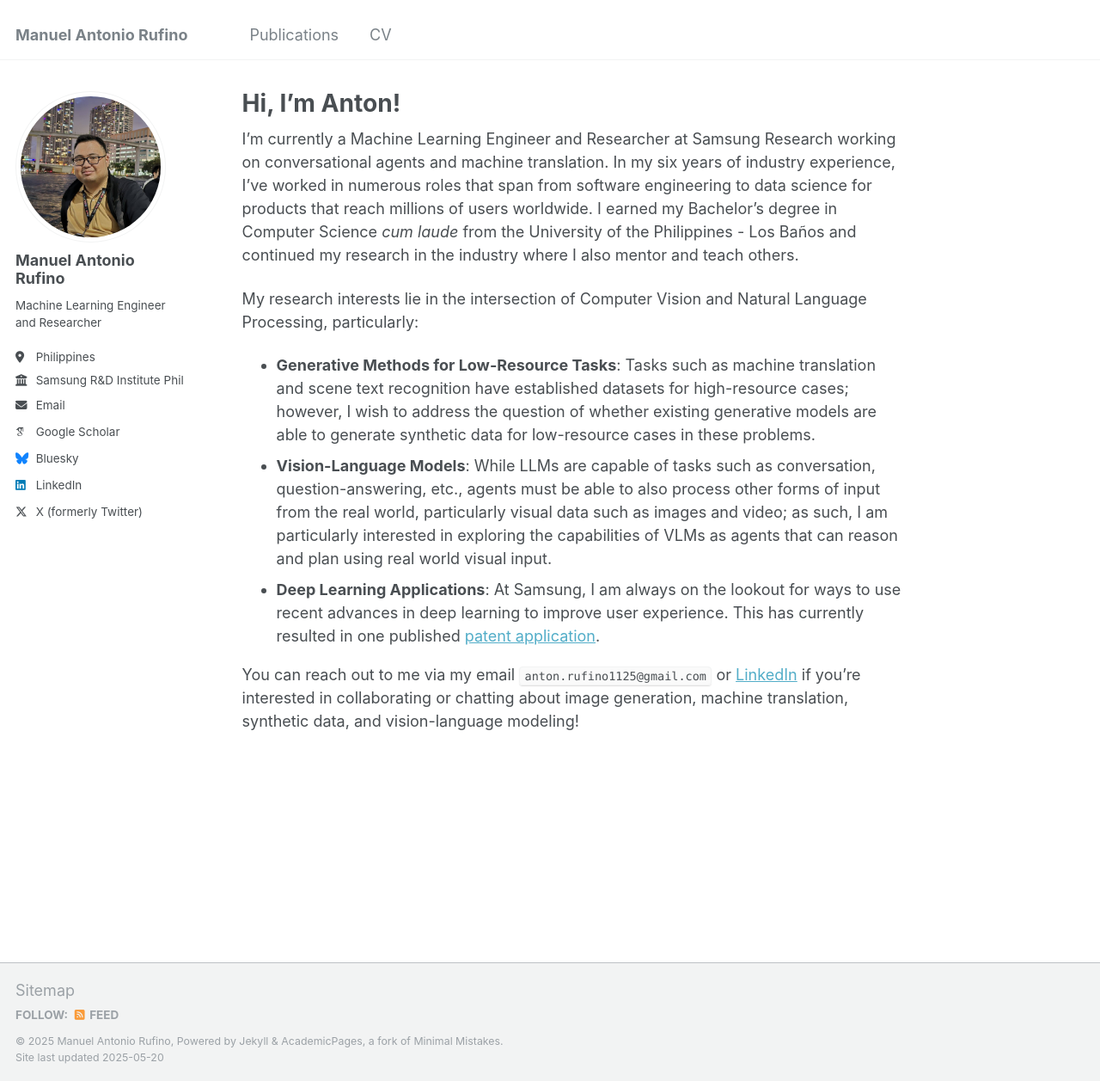
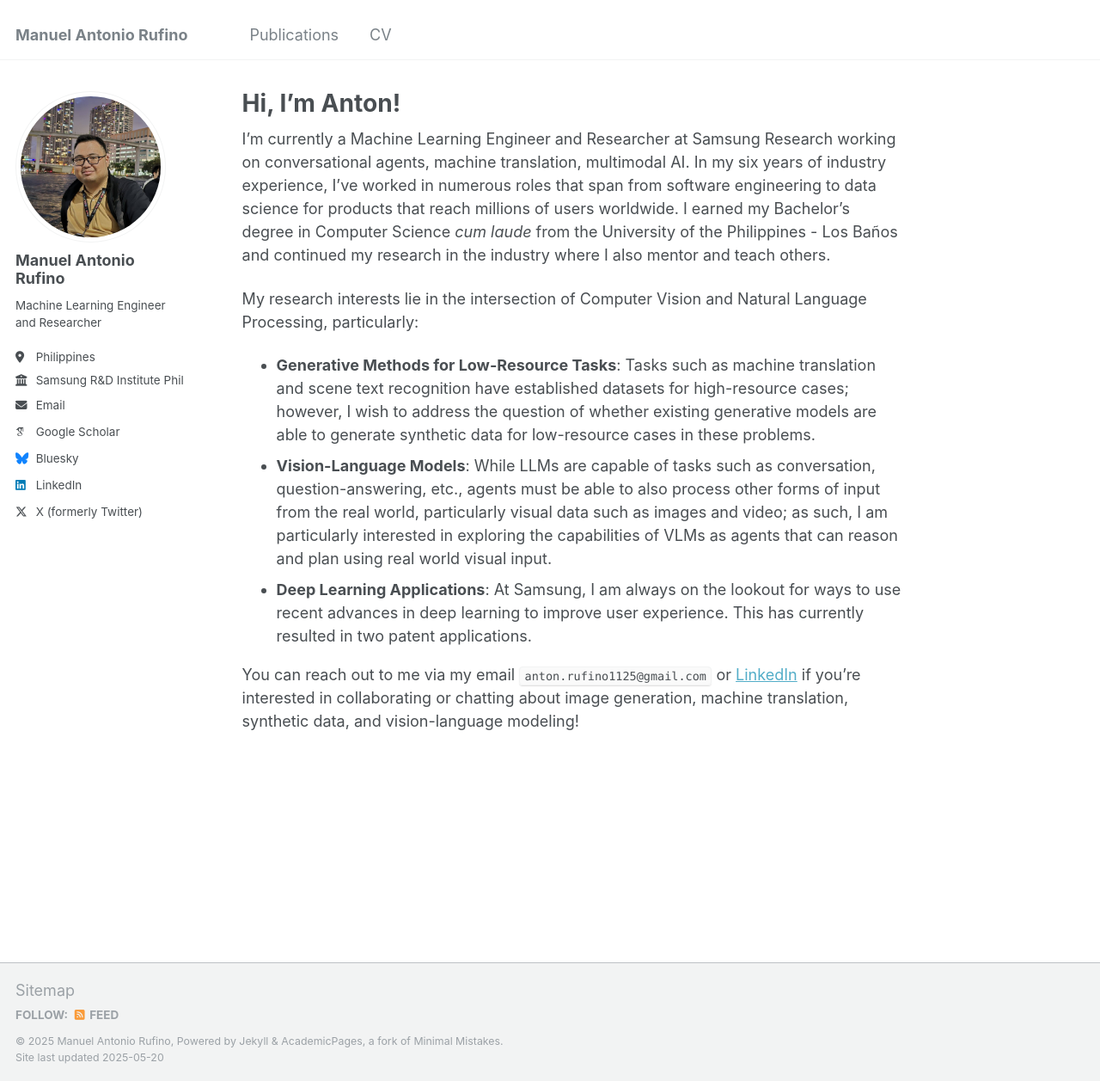
Before and after one commit to antonrufino/antonrufino.github.io, a Jekyll site: the page built from _pages/about.md, in a window 1280 px wide and 1257 px high. Shown: the whole window at 86% size. Built offline with Jekyll 4.4.1, drawn with Linux system fonts in a browser that asks for light colours; some web fonts are replaced.

Commit message:
Update CV and about page

```diff
--- a/_data/navigation.yml
+++ b/_data/navigation.yml
@@ -20,8 +20,10 @@ main:
   # - title: "Blog Posts"
   #   url: /year-archive/
 
+  # - title: "CV"
+  #   url: /cv/
   - title: "CV"
-    url: /cv/
+    url: /files/CV.pdf
 
   # - title: "Guide"
   #   url: /markdown/
--- a/_pages/about.md
+++ b/_pages/about.md
@@ -7,11 +7,11 @@ redirect_from:
   - /about.html
 ---
 
-I'm currently a Machine Learning Engineer and Researcher at Samsung Research working on conversational agents and machine translation. In my six years of industry experience, I've worked in numerous roles that span from software engineering to data science for products that reach millions of users worldwide. I earned my Bachelor's degree in Computer Science *cum laude* from the University of the Philippines - Los Baños and continued my research in the industry where I also mentor and teach others.
+I'm currently a Machine Learning Engineer and Researcher at Samsung Research working on conversational agents, machine translation, multimodal AI. In my six years of industry experience, I've worked in numerous roles that span from software engineering to data science for products that reach millions of users worldwide. I earned my Bachelor's degree in Computer Science *cum laude* from the University of the Philippines - Los Baños and continued my research in the industry where I also mentor and teach others.
 
 My research interests lie in the intersection of Computer Vision and Natural Language Processing, particularly:
 - **Generative Methods for Low-Resource Tasks**: Tasks such as machine translation and scene text recognition have established datasets for high-resource cases; however, I wish to address the question of whether existing generative models are able to generate synthetic data for low-resource cases in these problems.
 - **Vision-Language Models**: While LLMs are capable of tasks such as conversation, question-answering, etc., agents must be able to also process other forms of input from the real world, particularly visual data such as images and video; as such, I am particularly interested in exploring the capabilities of VLMs as agents that can reason and plan using real world visual input.
-- **Deep Learning Applications**: At Samsung, I am always on the lookout for ways to use recent advances in deep learning to improve user experience. This has currently resulted in one published [patent application](https://patents.google.com/patent/WO2024128677A1/en).
+- **Deep Learning Applications**: At Samsung, I am always on the lookout for ways to use recent advances in deep learning to improve user experience. This has currently resulted in two patent applications.
 
 You can reach out to me via my email `anton.rufino1125@gmail.com` or [LinkedIn](https://www.linkedin.com/in/antonrufino/) if you're interested in collaborating or chatting about image generation, machine translation, synthetic data, and vision-language modeling!
```
Also changed, not shown: 1 other file.
